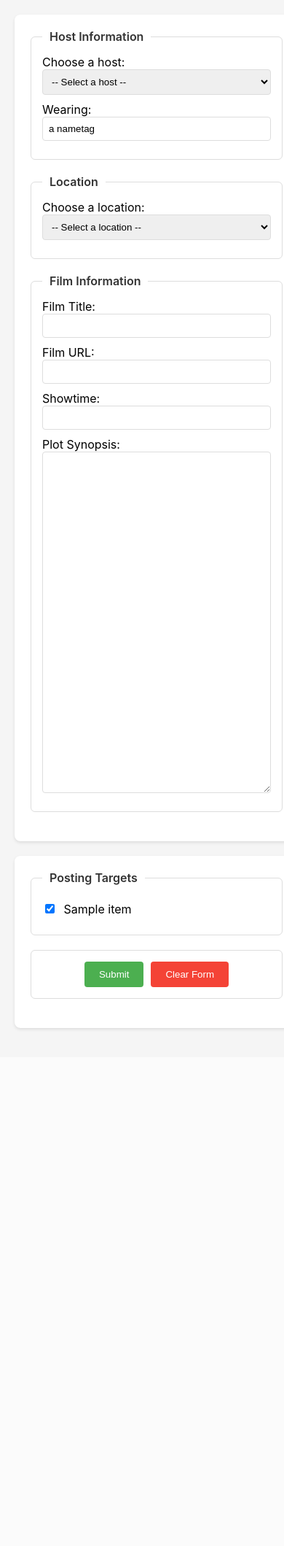
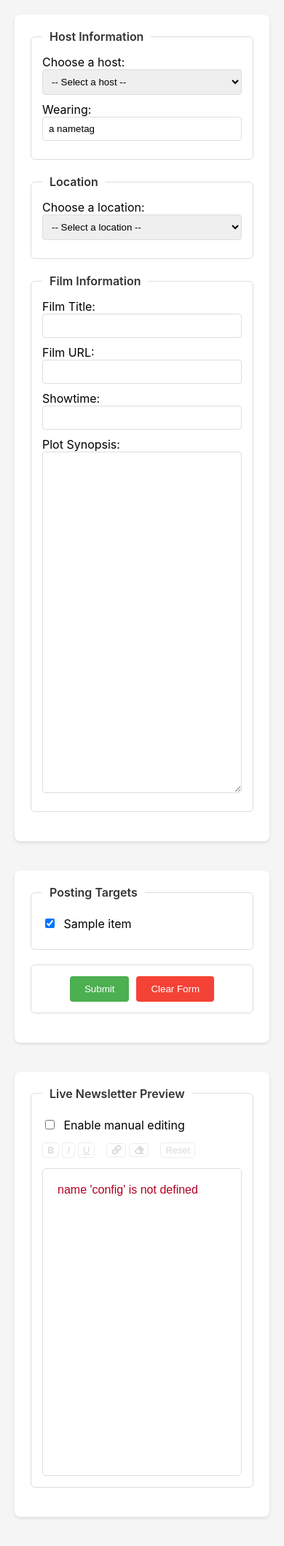
Before and after one commit to grahams/snfc-posting-tool, a Flask app: template templates/form.html in a window 390 px wide. Shown: the whole page at 73% size. Before the commit the page ends 1412 px from the top, so only its background shows below. Run offline with Flask 3, Linux system fonts and the light colour scheme; the template is opened without the code that fills it: most values are stand-ins (such as "Sample title", 1, 10 or a date in 2020); parts of the project's set-up code (start-up, migrations or seed data) failed here and were passed over.

Commit message:
Add live newsletter preview feature with manual HTML editing support
- Implemented a new API endpoint `/api/preview` to return rendered newsletter HTML based on form input.
- Enhanced the `Newsletter` class to support optional manual HTML overrides.
- Updated the frontend with a live preview section, allowing users to see changes in real-time and edit the HTML directly.
- Improved CSS layout for the form and preview sections for better usability.
- Added JavaScript functionality to handle live updates and manual editing features.

```diff
--- a/app.py
+++ b/app.py
@@ -38,6 +38,59 @@
 
         # add the plugin to the list
         pluginList[ cls().pluginName ] = cls()
+
+@app.route('/api/preview', methods=['POST'])
+def preview_newsletter():
+    """Return rendered newsletter HTML for the current form state."""
+    try:
+        data = request.get_json(silent=True) or request.form
+
+        host_name = data.get('hostSelect', '')
+        location_name = data.get('locationSelect', '')
+        film = data.get('film', '')
+        filmURL = data.get('filmURL', '')
+        wearing = data.get('wearing', '')
+        showTime = data.get('showTime', '')
+        synopsis = data.get('plotSynopsis', '')
+
+        # Resolve host and location URLs from config
+        host_url = ''
+        for h in config.get('hosts', []):
+            if h.get('name') == host_name:
+                host_url = h.get('image', '')
+                break
+
+        location_url = ''
+        for loc in config.get('locations', []):
+            if loc.get('name') == location_name:
+                location_url = loc.get('link', '')
+                break
+
+        nl = Newsletter(
+            config.get('clubCity', ''),
+            config.get('clubURL', ''),
+            film,
+            filmURL,
+            host_name,
+            host_url,
+            location_name,
+            location_url,
+            wearing,
+            showTime,
+            synopsis,
+        )
+
+        # Apply manual override if provided
+        use_manual = str(data.get('useManualHTML', '')).lower() in ('1', 'true', 'yes', 'on')
+        override_html = data.get('overrideHTML')
+        if use_manual and override_html:
+            nl.override_html = override_html
+
+        html = nl.generate_HTML()
+        return jsonify({ 'html': html, 'error': None })
+    except Exception as e:
+        # Return error but 200 so the client can display it inline
+        return jsonify({ 'html': '', 'error': str(e) })
 
 @app.route('/api/omdb/search')
 def omdb_search():
@@ -89,6 +142,12 @@
                         form["showTime"],
                         form["plotSynopsis"])
 
+        # If manual HTML override was provided, use it
+        use_manual = str(form.get('useManualHTML', '')).lower() in ('1', 'true', 'yes', 'on')
+        override_html = form.get('overrideHTML')
+        if use_manual and override_html:
+            nl.override_html = override_html
+
         load_plugins()
 
         selected_plugins = form.getlist("plugins")
--- a/static/js/main.js
+++ b/static/js/main.js
@@ -190,6 +190,7 @@
 	// Handle form reset
 	$("#postingForm").on('reset', function () {
 		clearStatusIndicators();
+		refreshPreview();
 	});
 
 	// Helper function to clear all status indicators
@@ -199,4 +200,147 @@
 			.removeClass('status-success status-error')
 			.removeAttr('title');
 	}
+
+	// Live preview
+	const $form = $("#postingForm");
+	const $previewFrame = $("#previewFrame");
+	const $previewStatus = $("#previewStatus");
+	const $useManualHTML = $("#useManualHTML");
+	const $overrideHTML = $("#overrideHTML");
+	const $rtToolbar = $("#rtToolbar");
+
+	function setPreviewContent(html) {
+		const doc = $previewFrame[0].contentDocument || $previewFrame[0].contentWindow.document;
+		doc.open();
+		doc.write(html || '<p style="font-family: sans-serif; color: #777;">No content</p>');
+		doc.close();
+
+		// If manual editing is enabled, update the hidden field with current HTML so user starts from generated content
+		if ($useManualHTML.is(":checked")) {
+			try {
+				$overrideHTML.val(doc.documentElement.outerHTML);
+			} catch (_) { }
+		}
+	}
+
+	function setPreviewError(message) {
+		setPreviewContent(`<div style="font-family: sans-serif; color: #b00020; padding: 12px;">${$('<div>').text(message).html()}</div>`);
+	}
+
+	let previewTimeout;
+	function refreshPreview() {
+		clearTimeout(previewTimeout);
+		previewTimeout = setTimeout(() => {
+			$previewStatus.text('Rendering…');
+			const payload = {
+				hostSelect: $("#hostSelect").val() || '',
+				locationSelect: $("#locationSelect").val() || '',
+				film: $("#filmSearch").val() || '',
+				filmURL: $("#filmURL").val() || '',
+				wearing: $("#wearing").val() || '',
+				showTime: $("#showTime").val() || '',
+				plotSynopsis: $("#synopsisArea").val() || '',
+				useManualHTML: $useManualHTML.is(":checked"),
+				overrideHTML: $overrideHTML.val() || ''
+			};
+
+			$.ajax({
+				url: '/api/preview',
+				method: 'POST',
+				contentType: 'application/json',
+				data: JSON.stringify(payload),
+				success: function (resp) {
+					if (resp && !resp.error) {
+						setPreviewContent(resp.html);
+						$previewStatus.text('');
+					} else {
+						setPreviewError(resp && resp.error ? resp.error : 'Unknown error');
+						$previewStatus.text('');
+					}
+				},
+				error: function () {
+					setPreviewError('Failed to render preview');
+					$previewStatus.text('');
+				}
+			});
+		}, 250);
+	}
+
+	// Trigger preview on field changes
+	$(document).on('input change', '#hostSelect, #locationSelect, #filmSearch, #filmURL, #wearing, #showTime, #synopsisArea, #useManualHTML', refreshPreview);
+
+	// Manual HTML editing: make iframe body contentEditable when enabled
+	$useManualHTML.on('change', function () {
+		const enabled = $(this).is(":checked");
+		const doc = $previewFrame[0].contentDocument || $previewFrame[0].contentWindow.document;
+		if (doc) {
+			if (enabled) {
+				doc.designMode = 'on';
+				// Initialize hidden field with full HTML
+				$overrideHTML.val(doc.documentElement.outerHTML);
+			} else {
+				doc.designMode = 'off';
+				$overrideHTML.val('');
+			}
+		}
+
+		// Enable/disable toolbar
+		$rtToolbar.find('button, select').prop('disabled', !enabled);
+	});
+
+	// Listen for edits in the iframe and sync to hidden field
+	$("#previewFrame").on('load', function () {
+		const doc = this.contentDocument || this.contentWindow.document;
+		if (!doc) return;
+		if ($useManualHTML.is(":checked")) {
+			doc.designMode = 'on';
+		}
+		// Debounced sync
+		let syncTimeout;
+		const sync = () => {
+			clearTimeout(syncTimeout);
+			syncTimeout = setTimeout(() => {
+				try { $overrideHTML.val(doc.documentElement.outerHTML); } catch (_) { }
+			}, 150);
+		};
+		doc.addEventListener('input', sync, true);
+		doc.addEventListener('keyup', sync, true);
+		doc.addEventListener('change', sync, true);
+	});
+
+	// Toolbar actions
+	$rtToolbar.on('click', '.rt-btn[data-cmd]', function () {
+		if ($useManualHTML.is(':checked') === false) return;
+		const cmd = $(this).data('cmd');
+		const doc = $previewFrame[0].contentDocument || $previewFrame[0].contentWindow.document;
+		if (!doc) return;
+		if (cmd === 'createLink') {
+			const url = prompt('Enter URL', 'https://');
+			if (!url) return;
+			doc.execCommand('createLink', false, url);
+		} else if (cmd === 'removeFormat') {
+			// Also remove any links in the selection
+			doc.execCommand('unlink', false, null);
+			doc.execCommand('removeFormat', false, null);
+		} else {
+			doc.execCommand(cmd, false, null);
+		}
+		// sync after command
+		try { $overrideHTML.val(doc.documentElement.outerHTML); } catch (_) { }
+	});
+
+	$rtToolbar.on('click', '.rt-btn[data-action="clearManual"]', function () {
+		if (!$useManualHTML.is(':checked')) return;
+		$overrideHTML.val('');
+		$useManualHTML.prop('checked', false).trigger('change');
+		refreshPreview();
+	});
+
+	// Also refresh after OMDB autofill
+	$(document).on('click', '.movie-result', function () {
+		setTimeout(refreshPreview, 0);
+	});
+
+	// Initial preview on load
+	refreshPreview();
 });
--- a/static/tool.css
+++ b/static/tool.css
@@ -6,28 +6,27 @@
 }
 
 form {
-    display: flex;
-    justify-content: space-between;
-    max-width: 1200px;
+    display: grid;
+    grid-template-columns: 1fr 1fr 0.8fr;
+    gap: 20px;
+    max-width: 1400px;
     margin: 0 auto;
 }
 
 #leftColumnDiv,
-#rightColumnDiv {
+#rightColumnDiv,
+#previewColumnDiv {
     background: white;
     padding: 20px;
     border-radius: 8px;
     box-shadow: 0 2px 4px rgba(0, 0, 0, 0.1);
 }
 
-#leftColumnDiv {
-    width: 60%;
-    margin-right: 20px;
-}
+#leftColumnDiv {}
 
-#rightColumnDiv {
-    width: 35%;
-}
+#rightColumnDiv {}
+
+#previewColumnDiv {}
 
 fieldset {
     border: 1px solid #ddd;
@@ -121,24 +120,21 @@
     outline: none;
 }
 
-/* Flexbox layout for the main container */
+/* Main container follows form grid now */
 body>div {
-    display: flex;
-    justify-content: space-between;
-    max-width: 1200px;
+    max-width: 1400px;
     margin: 0 auto;
 }
 
 /* Responsive design */
 @media (max-width: 768px) {
     form {
-        flex-direction: column;
+        grid-template-columns: 1fr;
     }
 
     #leftColumnDiv,
-    #rightColumnDiv {
-        width: 100%;
-        margin-right: 0;
+    #rightColumnDiv,
+    #previewColumnDiv {
         margin-bottom: 20px;
     }
 }
@@ -199,3 +195,78 @@
     display: flex;
     flex-direction: column;
 }
+
+/* Preview styles */
+#previewContainer {
+    border: 1px solid #ddd;
+    border-radius: 6px;
+    overflow: hidden;
+    background: #fafafa;
+    height: 420px;
+}
+
+#previewFrame {
+    width: 100%;
+    height: 100%;
+    border: none;
+    background: white;
+}
+
+#previewToolbar {
+    display: flex;
+    flex-direction: column;
+    align-items: stretch;
+    gap: 6px;
+    margin-bottom: 8px;
+}
+
+#previewStatus {
+    font-size: 12px;
+    color: #666;
+}
+
+#rtToolbar {
+    display: flex;
+    align-items: center;
+    gap: 4px;
+    flex-wrap: wrap;
+}
+
+.rt-btn {
+    padding: 2px 6px;
+    border: 1px solid #ddd;
+    background: #fff;
+    border-radius: 4px;
+    cursor: pointer;
+    font-size: 13px;
+}
+
+.rt-btn[disabled] {
+    opacity: 0.5;
+    cursor: not-allowed;
+}
+
+.rt-sep {
+    display: inline-block;
+    width: 8px;
+}
+
+#rtBlockFormat {
+    padding: 4px 6px;
+    border: 1px solid #ddd;
+    border-radius: 4px;
+    background: #fff;
+}
+
+/* Visually-hidden utility for screen reader-only text */
+.sr-only {
+    position: absolute;
+    width: 1px;
+    height: 1px;
+    padding: 0;
+    margin: -1px;
+    overflow: hidden;
+    clip: rect(0, 0, 0, 0);
+    white-space: nowrap;
+    border: 0;
+}
--- a/templates/form.html
+++ b/templates/form.html
@@ -5,6 +5,7 @@
     <meta charset="UTF-8">
     <meta name="viewport" content="width=device-width, initial-scale=1.0">
     <link media="all" href="static/tool.css" type="text/css" rel="stylesheet" />
+    <link rel="stylesheet" href="https://use.fontawesome.com/releases/v5.15.4/css/all.css">
     <title>Boston SNFC Newsletter Tool</title>
     <script src="static/js/jquery-3.7.1.min.js" type="text/javascript"></script>
     <script src="static/js/main.js" type="text/javascript"></script>
@@ -84,6 +85,42 @@
                     </fieldset>
                 </div>
             </div>
+            <div id="previewColumnDiv">
+                <fieldset id="previewFieldset">
+                    <legend>Live Newsletter Preview</legend>
+                    <div id="previewToolbar">
+                        <label class="checkbox-label" style="margin: 0;">
+                            <input type="checkbox" id="useManualHTML" name="useManualHTML" />
+                            Enable manual editing
+                        </label>
+                        <input type="hidden" id="overrideHTML" name="overrideHTML" value="" />
+                        <div id="rtToolbar" aria-label="Formatting toolbar" role="toolbar">
+                            <button type="button" class="rt-btn" data-cmd="bold" title="Bold" disabled><b>B</b></button>
+                            <button type="button" class="rt-btn" data-cmd="italic" title="Italic"
+                                disabled><i>I</i></button>
+                            <button type="button" class="rt-btn" data-cmd="underline" title="Underline"
+                                disabled><u>U</u></button>
+                            <span class="rt-sep"></span>
+                            <button type="button" class="rt-btn" data-cmd="createLink" title="Insert link" disabled>
+                                <i class="fas fa-link" aria-hidden="true"></i>
+                                <span class="sr-only">Link</span>
+                            </button>
+                            <button type="button" class="rt-btn" data-cmd="removeFormat" title="Clear formatting"
+                                disabled>
+                                <i class="fas fa-eraser" aria-hidden="true"></i>
+                                <span class="sr-only">Clear formatting</span>
+                            </button>
+                            <span class="rt-sep"></span>
+                            <button type="button" class="rt-btn" data-action="clearManual" title="Reset manual edits"
+                                disabled>Reset</button>
+                        </div>
+                        <span id="previewStatus"></span>
+                    </div>
+                    <div id="previewContainer">
+                        <iframe id="previewFrame" title="Newsletter Preview"></iframe>
+                    </div>
+                </fieldset>
+            </div>
         </form>
     </div>
 </body>
--- a/templates/htmlnewsletter.html
+++ b/templates/htmlnewsletter.html
@@ -1,4 +1,8 @@
-<p>Join the <a href="{{ clubURL }}">{{ city }} Sunday Night Film Club</a> this <b>{{ nextSunday }}{{ daySuffix }}</b> at <b>{{ showTime }}</b> for <a href="{{ filmURL }}">{{ film }}</a> at the <a href="{{ locationURL }}">{{ location }}</a>. Look for <a href="{{ hostURL }}">{{ host }}</a> wearing {{ wearing }} in the theatre lobby about 15 minutes before the film. As always, after the film we will descend on a local establishment for dinner/drinks/discussion.  </p>
+<p>Join the <a href="{{ clubURL }}">{{ city }} Sunday Night Film Club</a> this <b>{{ nextSunday }}{{ daySuffix }}</b>{%
+    if showTime %} at <b>{{ showTime }}</b>{% endif %} for <a href="{{ filmURL }}">{{ film }}</a> at the <a
+        href="{{ locationURL }}">{{ location }}</a>. Look for <a href="{{ hostURL }}">{{ host }}</a> wearing {{ wearing
+    }} in the theatre lobby about 15 minutes before the film. As always, after the film we will descend on a local
+    establishment for dinner/drinks/discussion. </p>
 {% for paragraph in synopsis %}
 <p>{{ paragraph }}</p>
 {% endfor %}
```
Also changed, not shown: Newsletter.py (+10 -0 lines).
